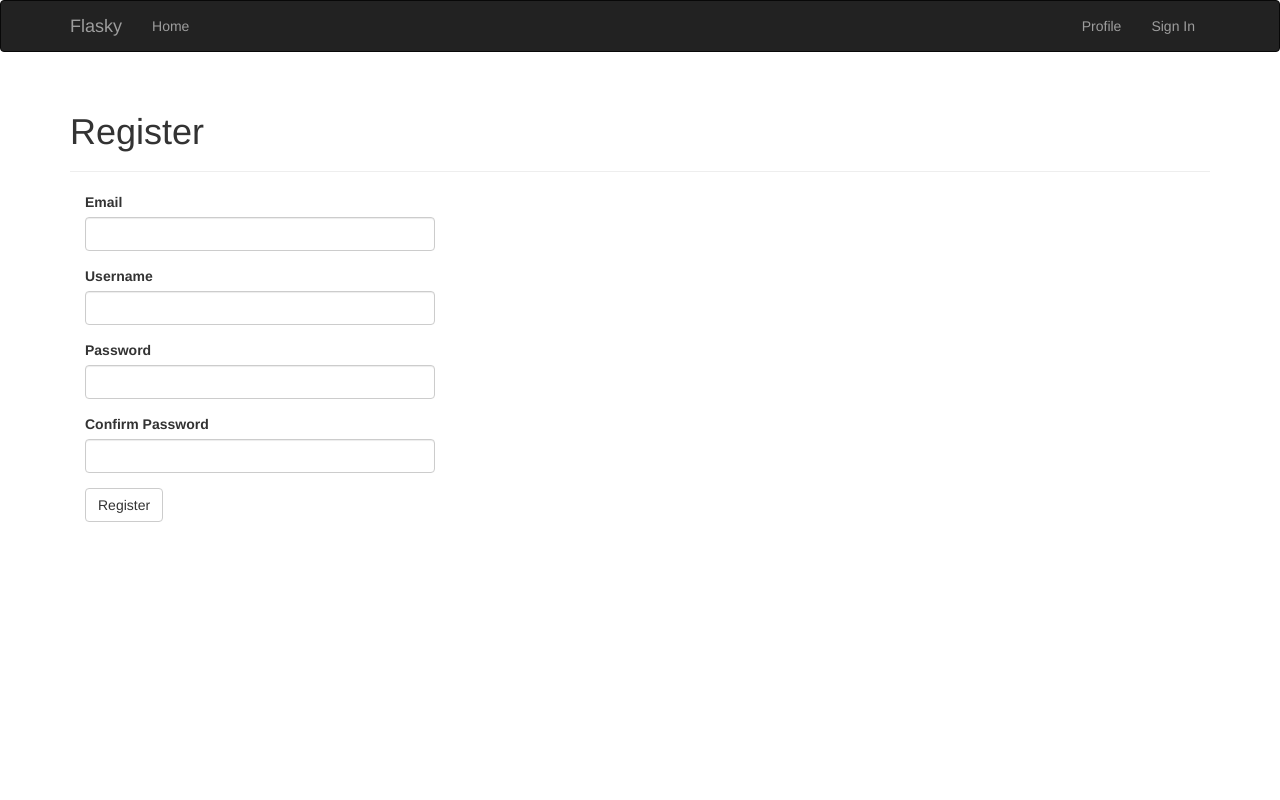
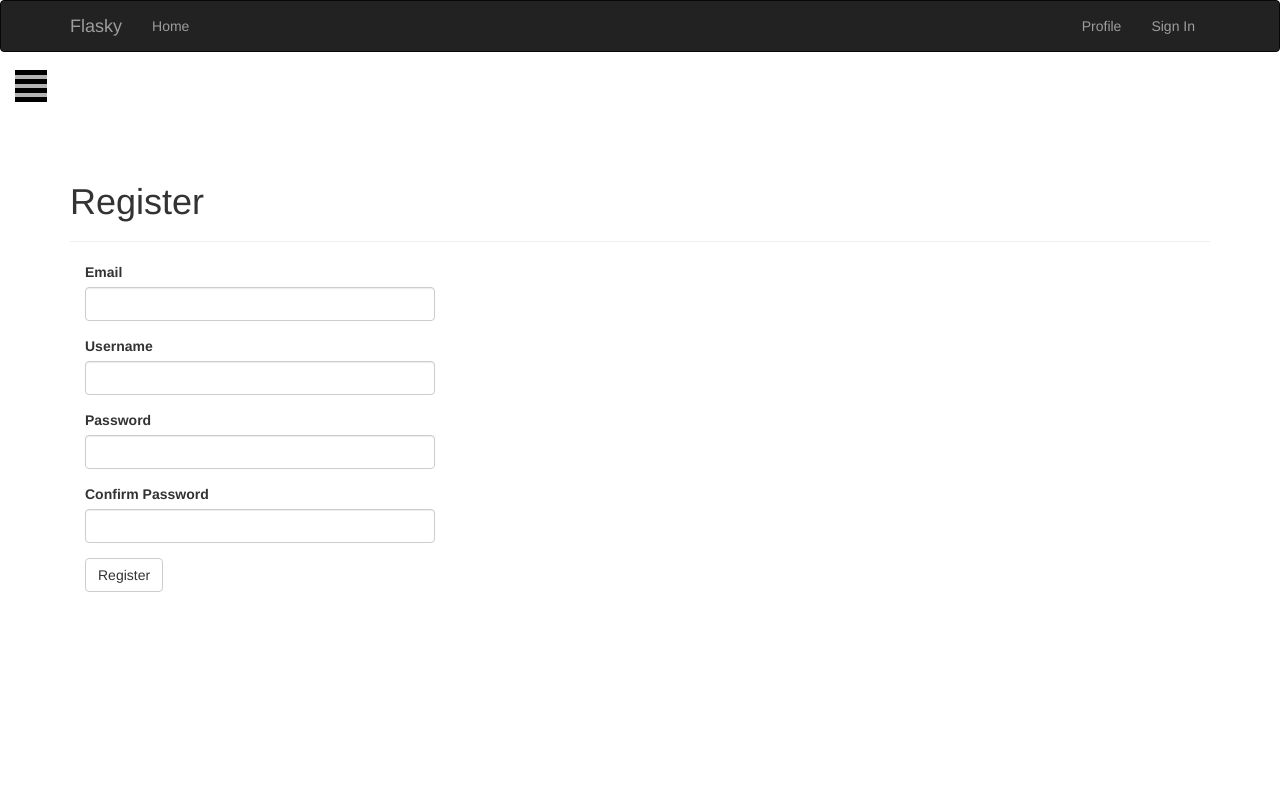
Before and after one commit to miaochenlu/Q-questionnaire, a Flask app: page /auth/register in a window 1280 px wide. Run offline with Flask 2, Linux system fonts and the light colour scheme; some libraries are stand-ins or nearby versions.

Commit message:
add sidebar

```diff
--- /dev/null
+++ b/ques/app/static/qq.js
@@ -0,0 +1,25 @@
+
+$(document).ready(function() {
+    var trigger = $('.hamburger'),
+        overlay = $('.overlay'),
+        isClosed = false;
+    trigger.click(function() {
+        hamburger_cross();
+    });
+    function hamburger_cross() {
+        if (isClosed == true) {
+            overlay.hide();
+            trigger.removeClass('is-open');
+            trigger.addClass('is-closed');
+            isClosed = false;
+        } else {
+            overlay.show();
+            trigger.removeClass('is-closed');
+            trigger.addClass('is-open');
+            isClosed = true;
+        }
+    }
+    $('[data-toggle="offcanvas"]').click(function() {
+        $('#wrapper').toggleClass('toggled');
+    });
+});
--- /dev/null
+++ b/ques/app/static/style.css
@@ -0,0 +1,318 @@
+.font-type{
+	color: white;
+}
+.position1{
+	position: relative;
+	float: left;
+	width: 20%;
+	height: 50px;
+	text-align: center;
+	line-height: 50px;
+}
+@import "https://maxcdn.bootstrapcdn.com/font-awesome/4.4.0/css/font-awesome.min.css";
+
+body {
+  position: relative;
+  overflow-x: hidden;
+}
+body,
+html {
+  height: 100%;
+  background-color: white;
+}
+.nav .open > a {
+  background-color: transparent;
+}
+.nav .open > a:hover {
+  background-color: transparent;
+}
+.nav .open > a:focus {
+  background-color: transparent;
+}
+/*-------------------------------*/
+/*           Wrappers            */
+/*-------------------------------*/
+#wrapper {
+  -moz-transition: all 0.5s ease;
+  -o-transition: all 0.5s ease;
+  -webkit-transition: all 0.5s ease;
+  padding-left: 0;
+  transition: all 0.5s ease;
+}
+#wrapper.toggled {
+  padding-left: 220px;
+}
+#wrapper.toggled #sidebar-wrapper {
+  width: 220px;
+}
+#wrapper.toggled #page-content-wrapper {
+  margin-right: -220px;
+  position: absolute;
+}
+#sidebar-wrapper {
+  -moz-transition: all 0.5s ease;
+  -o-transition: all 0.5s ease;
+  -webkit-transition: all 0.5s ease;
+  background: #1a1a1a;
+  height: 100%;
+  left: 220px;
+  margin-left: -220px;
+  overflow-x: hidden;
+  overflow-y: auto;
+  transition: all 0.5s ease;
+  width: 0;
+  z-index: 1000;
+}
+#sidebar-wrapper::-webkit-scrollbar {
+  display: none;
+}
+#page-content-wrapper {
+  padding-top: 70px;
+  width: 100%;
+}
+/*-------------------------------*/
+/*     Sidebar nav styles        */
+/*-------------------------------*/
+.sidebar-nav {
+  list-style: none;
+  margin: 0;
+  padding: 0;
+  position: absolute;
+  top: 0;
+  width: 220px;
+}
+.sidebar-nav li {
+  display: inline-block;
+  line-height: 20px;
+  position: relative;
+  width: 100%;
+}
+.sidebar-nav li:before {
+  background-color: #1c1c1c;
+  content: '';
+  height: 100%;
+  left: 0;
+  position: absolute;
+  top: 0;
+  -webkit-transition: width 0.2s ease-in;
+  transition: width 0.2s ease-in;
+  width: 3px;
+  z-index: -1;
+}
+.sidebar-nav li:first-child a {
+  background-color: #1a1a1a;
+  color: #ffffff;
+}
+.sidebar-nav li:nth-child(2):before {
+  background-color: #402d5c;
+}
+.sidebar-nav li:nth-child(3):before {
+  background-color: #4c366d;
+}
+.sidebar-nav li:nth-child(4):before {
+  background-color: #583e7e;
+}
+.sidebar-nav li:nth-child(5):before {
+  background-color: #64468f;
+}
+.sidebar-nav li:nth-child(6):before {
+  background-color: #704fa0;
+}
+.sidebar-nav li:nth-child(7):before {
+  background-color: #7c5aae;
+}
+.sidebar-nav li:nth-child(8):before {
+  background-color: #8a6cb6;
+}
+.sidebar-nav li:nth-child(9):before {
+  background-color: #987dbf;
+}
+.sidebar-nav li:hover:before {
+  -webkit-transition: width 0.2s ease-in;
+  transition: width 0.2s ease-in;
+  width: 100%;
+}
+.sidebar-nav li a {
+  color: #dddddd;
+  display: block;
+  padding: 10px 15px 10px 30px;
+  text-decoration: none;
+}
+.sidebar-nav li.open:hover before {
+  -webkit-transition: width 0.2s ease-in;
+  transition: width 0.2s ease-in;
+  width: 100%;
+}
+.sidebar-nav .dropdown-menu {
+  background-color: #222222;
+  border-radius: 0;
+  border: none;
+  box-shadow: none;
+  margin: 0;
+  padding: 0;
+  position: relative;
+  width: 100%;
+}
+.sidebar-nav li a:hover,
+.sidebar-nav li a:active,
+.sidebar-nav li a:focus,
+.sidebar-nav li.open a:hover,
+.sidebar-nav li.open a:active,
+.sidebar-nav li.open a:focus {
+  background-color: transparent;
+  color: #ffffff;
+  text-decoration: none;
+}
+.sidebar-nav > .sidebar-brand {
+  font-size: 20px;
+  height: 65px;
+  line-height: 44px;
+}
+/*-------------------------------*/
+/*       Hamburger-Cross         */
+/*-------------------------------*/
+.hamburger {
+  background: black;
+  border: none;
+  display: block;
+  height: 32px;
+  margin-left: 15px;
+  position: fixed;
+  top: 70px;
+  width: 32px;
+  z-index: 999;
+}
+.hamburger:hover {
+  outline: none;
+}
+.hamburger:focus {
+  outline: none;
+}
+.hamburger:active {
+  outline: none;
+}
+.hamburger.is-closed:before {
+  -webkit-transform: translate3d(0, 0, 0);
+  -webkit-transition: all 0.35s ease-in-out;
+  color: #ffffff;
+  content: '';
+  display: block;
+  font-size: 14px;
+  line-height: 32px;
+  opacity: 0;
+  text-align: center;
+  width: 100px;
+}
+.hamburger.is-closed:hover before {
+  -webkit-transform: translate3d(-100px, 0, 0);
+  -webkit-transition: all 0.35s ease-in-out;
+  display: block;
+  opacity: 1;
+}
+.hamburger.is-closed:hover .hamb-top {
+  -webkit-transition: all 0.35s ease-in-out;
+  top: 0;
+}
+.hamburger.is-closed:hover .hamb-bottom {
+  -webkit-transition: all 0.35s ease-in-out;
+  bottom: 0;
+}
+.hamburger.is-closed .hamb-top {
+  -webkit-transition: all 0.35s ease-in-out;
+  background-color: rgba(255, 255, 255, 0.7);
+  top: 5px;
+}
+.hamburger.is-closed .hamb-middle {
+  background-color: rgba(255, 255, 255, 0.7);
+  margin-top: -2px;
+  top: 50%;
+}
+.hamburger.is-closed .hamb-bottom {
+  -webkit-transition: all 0.35s ease-in-out;
+  background-color: rgba(255, 255, 255, 0.7);
+  bottom: 5px;
+}
+.hamburger.is-closed .hamb-top,
+.hamburger.is-closed .hamb-middle,
+.hamburger.is-closed .hamb-bottom,
+.hamburger.is-open .hamb-top,
+.hamburger.is-open .hamb-middle,
+.hamburger.is-open .hamb-bottom {
+  height: 4px;
+  left: 0;
+  position: absolute;
+  width: 100%;
+}
+.hamburger.is-open .hamb-top {
+  -webkit-transform: rotate(45deg);
+  -webkit-transition: -webkit-transform 0.2s cubic-bezier(0.73, 1, 0.28, 0.08);
+  background-color: #ffffff;
+  margin-top: -2px;
+  top: 50%;
+}
+.hamburger.is-open .hamb-middle {
+  background-color: #ffffff;
+  display: none;
+}
+.hamburger.is-open .hamb-bottom {
+  -webkit-transform: rotate(-45deg);
+  -webkit-transition: -webkit-transform 0.2s cubic-bezier(0.73, 1, 0.28, 0.08);
+  background-color: #ffffff;
+  margin-top: -2px;
+  top: 50%;
+}
+.hamburger.is-open:before {
+  -webkit-transform: translate3d(0, 0, 0);
+  -webkit-transition: all 0.35s ease-in-out;
+  color: #ffffff;
+  content: '';
+  display: block;
+  font-size: 14px;
+  line-height: 32px;
+  opacity: 0;
+  text-align: center;
+  width: 100px;
+}
+.hamburger.is-open:hover before {
+  -webkit-transform: translate3d(-100px, 0, 0);
+  -webkit-transition: all 0.35s ease-in-out;
+  display: block;
+  opacity: 1;
+}
+/*-------------------------------*/
+/*          Dark Overlay         */
+/*-------------------------------*/
+.overlay {
+  position: fixed;
+  display: none;
+  width: 100%;
+  height: 100%;
+  top: 0;
+  left: 0;
+  right: 0;
+  bottom: 0;
+  background-color: rgba(0, 0, 0, 0.4);
+  z-index: 1;
+}
+/* SOME DEMO STYLES - NOT REQUIRED */
+/*body,
+html {
+  background-color: #583e7e;
+}
+body h1,
+body h2,
+body h3,
+body h4 {
+  color: rgba(255, 255, 255, 0.9);
+}
+body p,
+body blockquote {
+  color: rgba(255, 255, 255, 0.7);
+}
+body a {
+  color: rgba(255, 255, 255, 0.8);
+  text-decoration: underline;
+}
+body a:hover {
+  color: #ffffff;
+}*/
--- a/ques/app/templates/base.html
+++ b/ques/app/templates/base.html
@@ -3,7 +3,10 @@
 <!-- start for favicon icon -->
 {% block head %}
     {{ super() }}
-    <link ref="shortcut icon" href="{{ url_for('static', filename='favicon.ico') }}" type="image/x-icon">
+    <script src="https://cdn.bootcss.com/jquery/2.1.1/jquery.min.js"></script>
+    <link rel="stylesheet" href="https://cdn.bootcss.com/bootstrap/3.3.7/css/bootstrap.min.css">
+    <link rel="stylesheet" href="{{ url_for('static', filename='style.css') }}" />
+
     <link ref="icon" href="{{ url_for('static', filename='favicon.ico') }}" type="image/x-icon">
 {% endblock head %}
 <!-- end for favicon icon -->
@@ -42,6 +45,66 @@
 {% endblock navbar %}
 
 {% block content %}
+
+<!-- 侧滑菜单 -->
+<div id="wrapper">
+      <div class="overlay"></div>
+      <!-- Sidebar -->
+      <nav class="navbar navbar-inverse navbar-fixed-top" id="sidebar-wrapper" role="navigation">
+          <ul class="nav sidebar-nav">
+              <li class="sidebar-brand">
+                  <a href="#">
+                     Bootstrap 3
+                  </a>
+              </li>
+              <li>
+                  <a href="#"><i class="fa fa-fw fa-home"></i> Home</a>
+              </li>
+              <li>
+                  <a href="#"><i class="fa fa-fw fa-folder"></i> Page one</a>
+              </li>
+              <li>
+                  <a href="#"><i class="fa fa-fw fa-file-o"></i> Second page</a>
+              </li>
+              <li>
+                  <a href="#"><i class="fa fa-fw fa-cog"></i> Third page</a>
+              </li>
+              <li class="dropdown">
+                <a href="#" class="dropdown-toggle" data-toggle="dropdown"><i class="fa fa-fw fa-plus"></i> Dropdown <span class="caret"></span></a>
+                <ul class="dropdown-menu" role="menu">
+                  <li class="dropdown-header">Dropdown heading</li>
+                  <li><a href="#">Action</a></li>
+                  <li><a href="#">Another action</a></li>
+                  <li><a href="#">Something else here</a></li>
+                  <li><a href="#">Separated link</a></li>
+                  <li><a href="#">One more separated link</a></li>
+                </ul>
+              </li>
+              <li>
+                  <a href="#"><i class="fa fa-fw fa-bank"></i> Page four</a>
+              </li>
+              <li>
+                  <a href="#"><i class="fa fa-fw fa-dropbox"></i> Page 5</a>
+              </li>
+              <li>
+                  <a href="#"><i class="fa fa-fw fa-twitter"></i> Last page</a>
+              </li>
+          </ul>
+      </nav>
+      <!-- /#sidebar-wrapper -->
+
+      <!-- Page Content -->
+      <div id="page-content-wrapper">
+        <button type="button" class="hamburger is-closed animated fadeInLeft" data-toggle="offcanvas">
+          <span class="hamb-top"></span>
+          <span class="hamb-middle"></span>
+          <span class="hamb-bottom"></span>
+        </button>
+      </div>
+      <!-- /#page-content-wrapper -->
+
+
+
 <div class="container">
     {% for message in get_flashed_messages() %}
         <div class="alert alert-warning">
@@ -59,4 +122,6 @@
 {% block scripts %}
     {{ super() }}
     {{ moment.include_moment() }}
+
+    <script src="{{ url_for('static', filename='qq.js') }}"></script>
 {% endblock scripts %}
```
Also changed, not shown: ques/app/data-dev.db.
